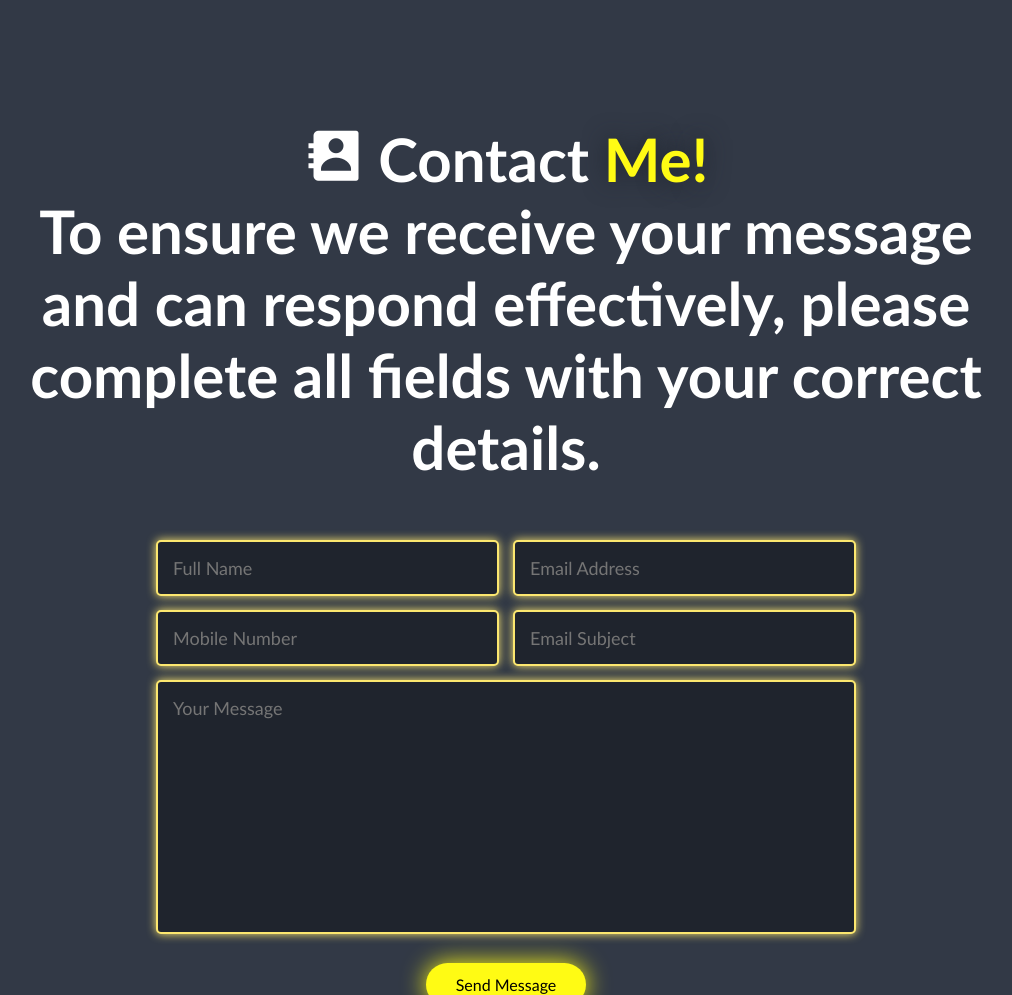
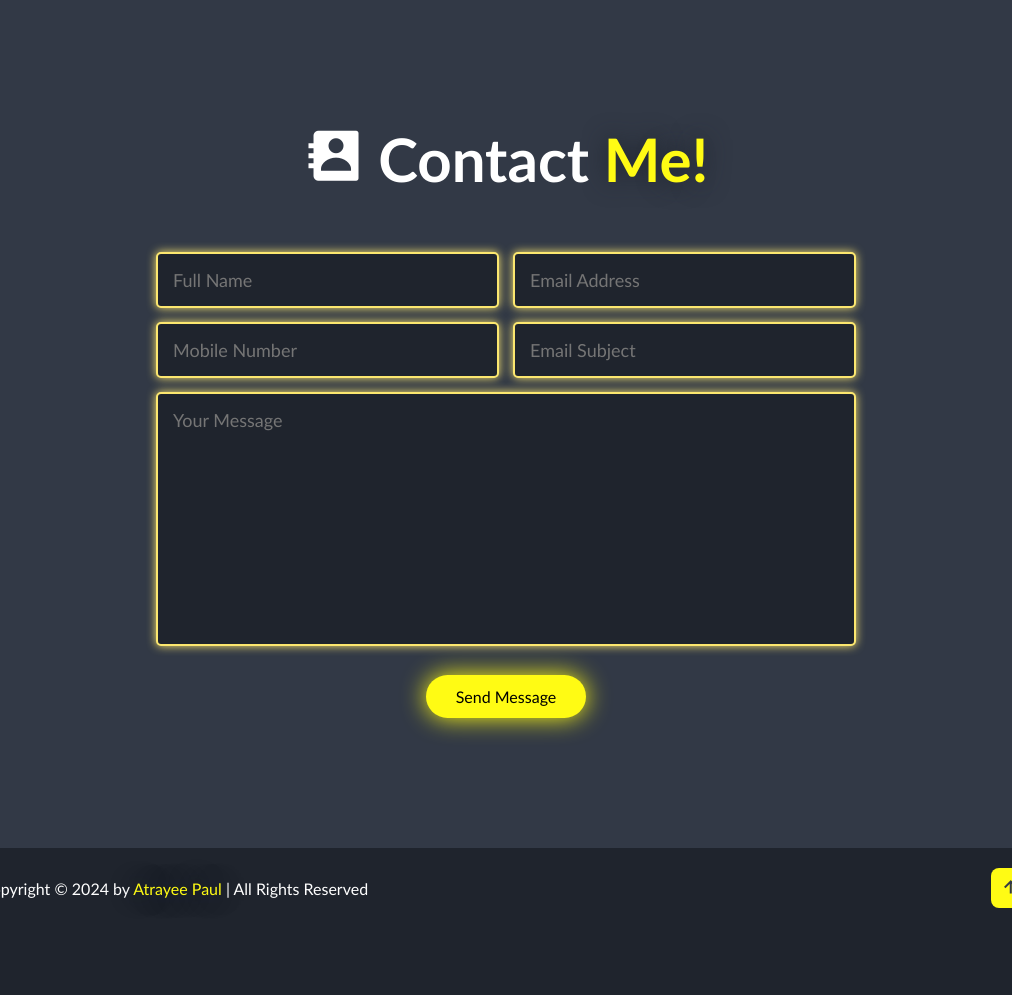
Before and after one commit to AtrayeePaul/portfolio, a plain HTML site: page index.html in a window 1280 px wide. Shown: the part 5500-6495 px from the top of the page, without its empty margins (134-1146 px from the left). After the commit the page ends 6428 px from the top, so only its background shows below. Drawn offline with nearby package versions, Linux system fonts and the light colour scheme.

Commit message:
Update index.html

```diff
--- a/index.html
+++ b/index.html
@@ -353,8 +353,7 @@
 <!-- contact -->
 
 <section class="contact" id="contact">
-    <h2 class="heading"><i class="bx bxs-contact"></i> Contact <span>Me!</span>
-    <p>To ensure we receive your message and can respond effectively, please complete all fields with your correct details.</p></h2>
+    <h2 class="heading"><i class="bx bxs-contact"></i> Contact <span>Me!</span></h2>
     <form action="" id="form">
         <div class="input-box">
             <input type="text" placeholder="Full Name" id="name">
```
